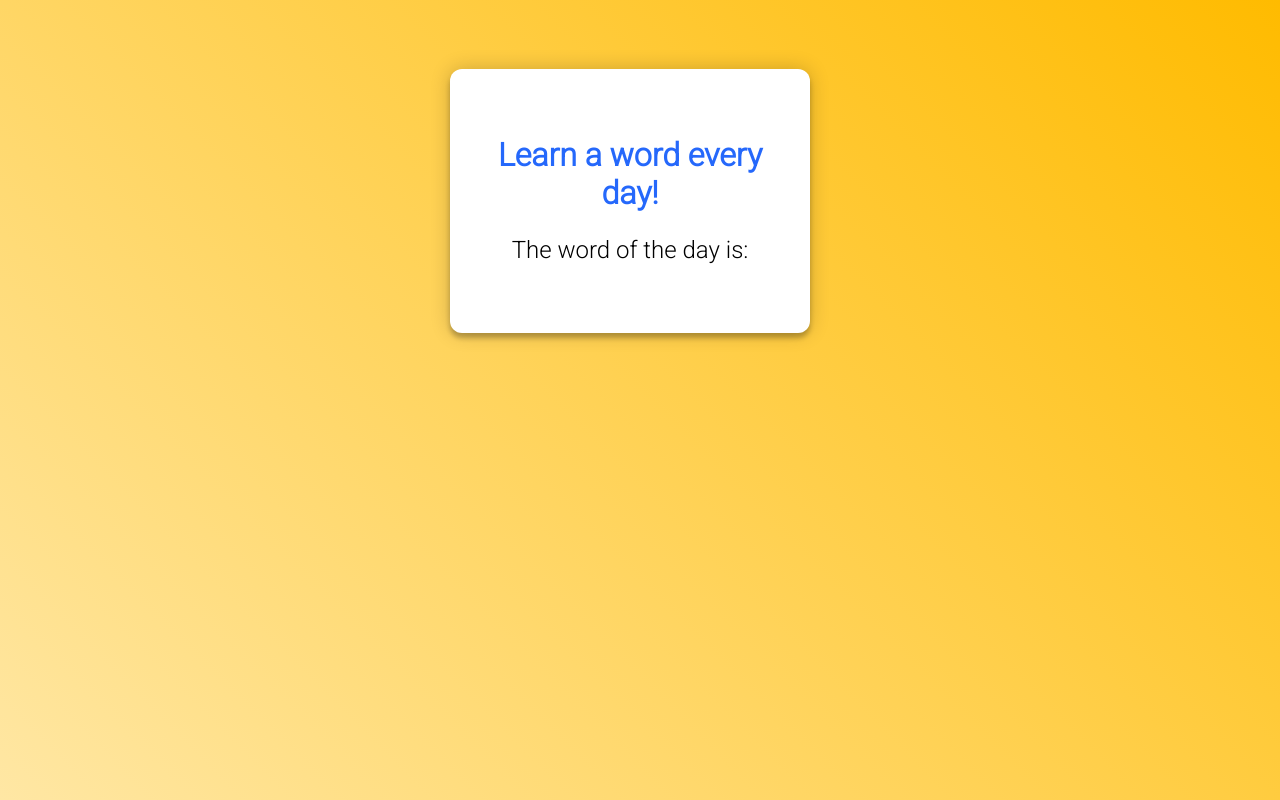
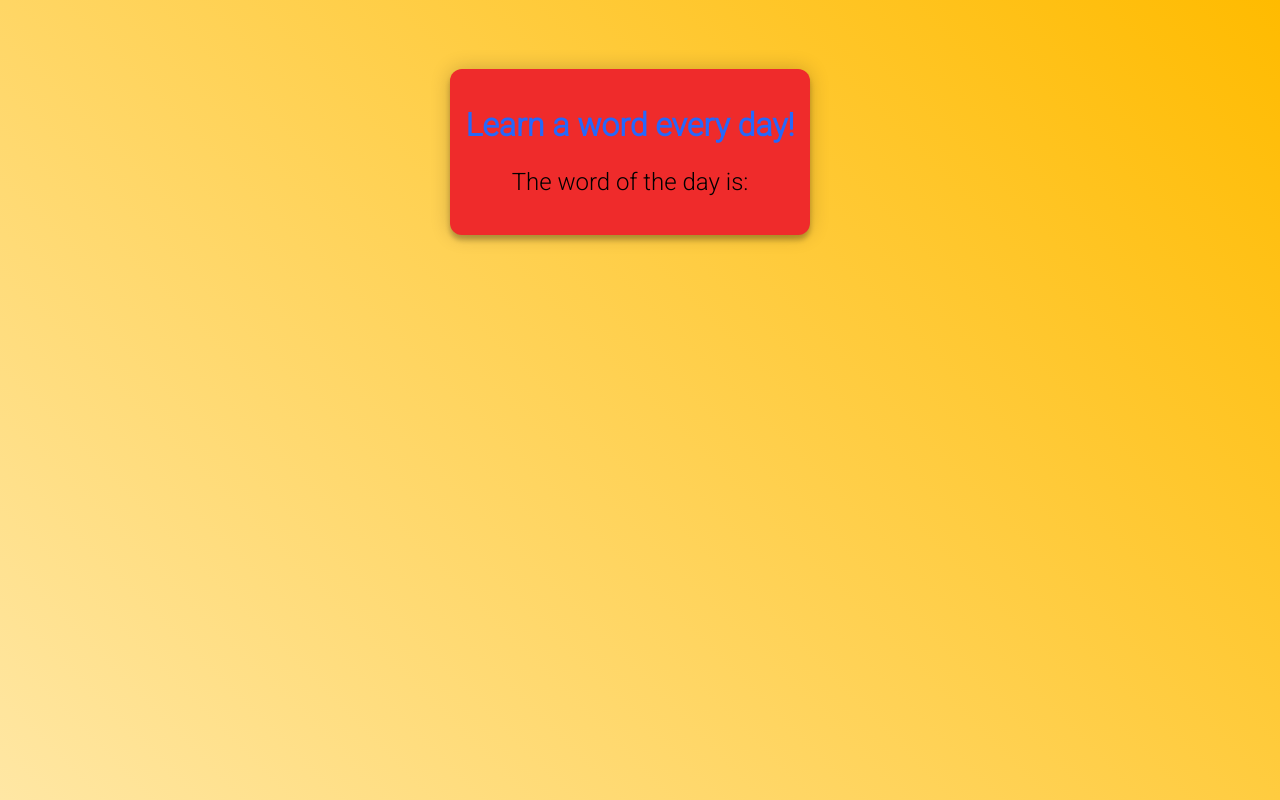
Before and after one commit to UlysseBerra/daily-word, a plain HTML site: page index.html in a window 1280 px wide. Drawn offline with Linux system fonts and the light colour scheme; no server answers.

Commit message:
Editted CSS

```diff
--- a/styles/main.css
+++ b/styles/main.css
@@ -35,7 +35,7 @@
   top: -40px;
   left: -10px;
   z-index: 5;
-  background: #ffffff;
+  background-color: #ff2a2a;
   border-radius: 12px;
   max-width: 360px;
   margin: 0 auto 100px;
@@ -44,11 +44,11 @@
   box-shadow: 0 0 20px 0 rgba(0, 0, 0, 0.2), 0 5px 5px 0 rgba(0, 0, 0, 0.24);
 }
 
-.container elements {
+.container .elements {
   font-family: "Roboto", sans-serif;
   outline: 0;
   border-radius: 12px;
-  background: #ffffff;
+  background: #ef2b2b;
   width: 100%;
   border: 0;
   margin: 0 0 15px;
```
